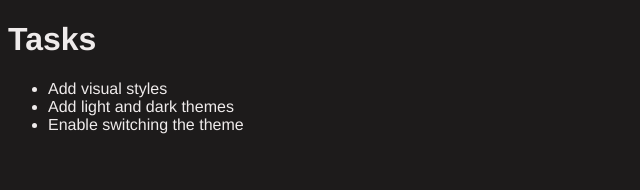
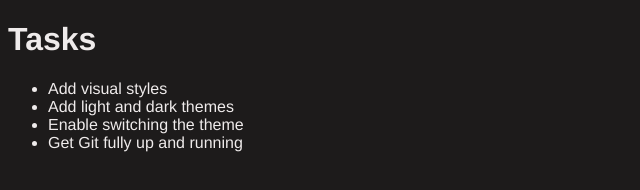
Before and after one commit to TGBCoding/Personal-Website, a plain HTML site: page script/index.html in a window 1280 px wide. Shown: the whole page, without its empty margins (0-640 px from the left). Drawn offline with Linux system fonts and the light colour scheme.

Commit message:
Added to list

```diff
--- a/script/index.html
+++ b/script/index.html
@@ -13,6 +13,7 @@
     <li class="list">Add visual styles</li>
     <li class="list">Add light and dark themes</li>
     <li>Enable switching the theme</li>
+    <li>Get Git fully up and running</li>
   </ul>
 </body>
 </html>
```
